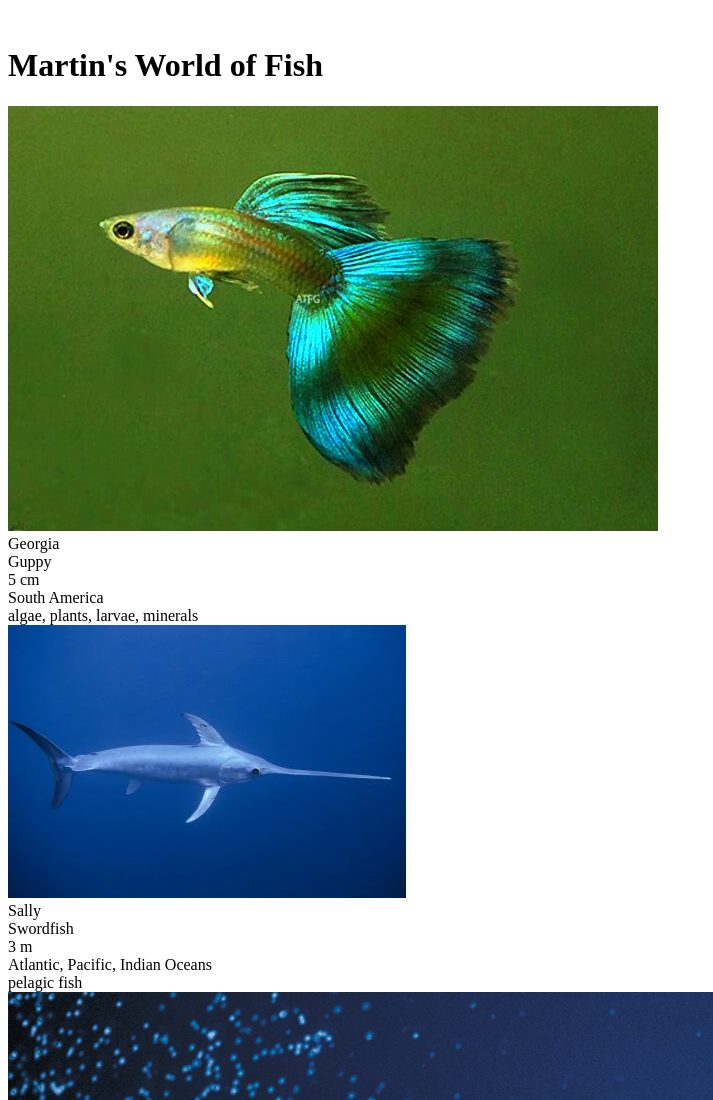
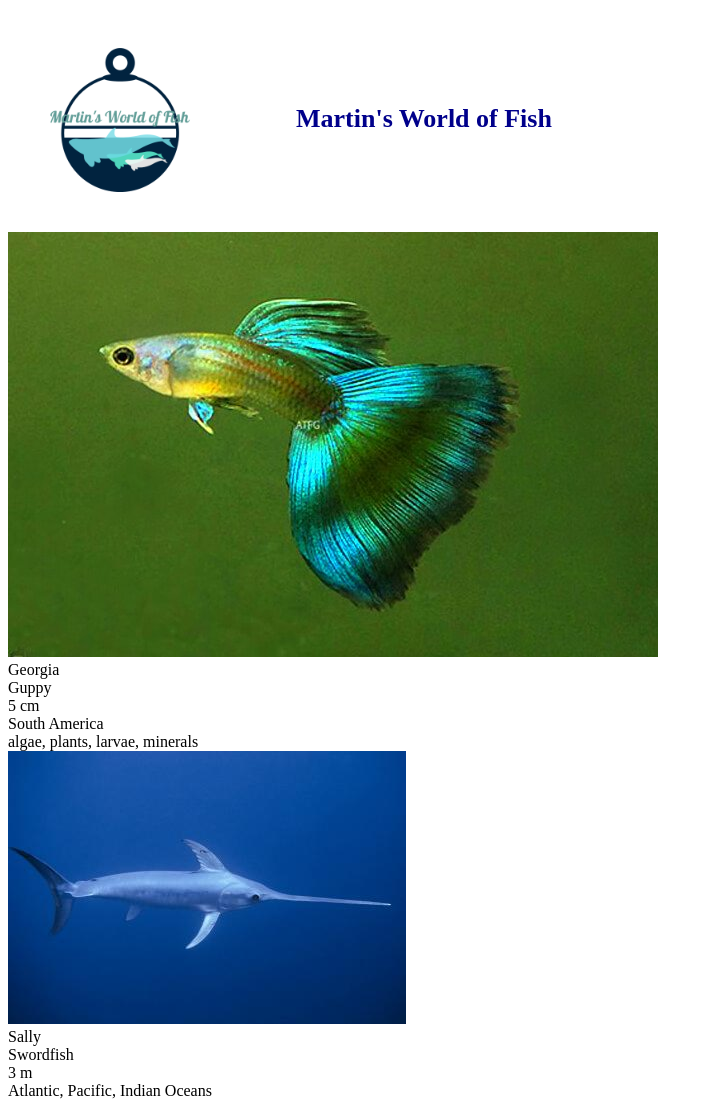
Before and after one commit to estherviolin/martins-aquarium, a plain HTML site: page index.html in a window 1280 px wide. Shown: the top 1100 px of the page, without its empty margins (0-713 px from the left). Drawn offline with Linux system fonts and the light colour scheme.

Commit message:
updated header

```diff
--- a/index.html
+++ b/index.html
@@ -10,8 +10,7 @@
 
     <body>
         <header class="header">
-    <!--find logo -->
-            <img class="siteLogo" src="" />
+            <img class="siteLogo" src="./images/logo.png"/>
             <h1 class="siteTitle">Martin's World of Fish</h1>
         </header>
         <main class="page">
--- a/styles/main.css
+++ b/styles/main.css
@@ -0,0 +1,15 @@
+.header {
+    display: flex;
+    padding: 1rem;
+
+}
+.siteLogo {
+    height: 10rem;
+    padding: 1rem;
+}
+.siteTitle {
+    font-family: serif;
+    color: darkblue;
+    font-size: 26px;
+    margin: 5rem;
+}
```
Also changed, not shown: images/logo.png (added).
